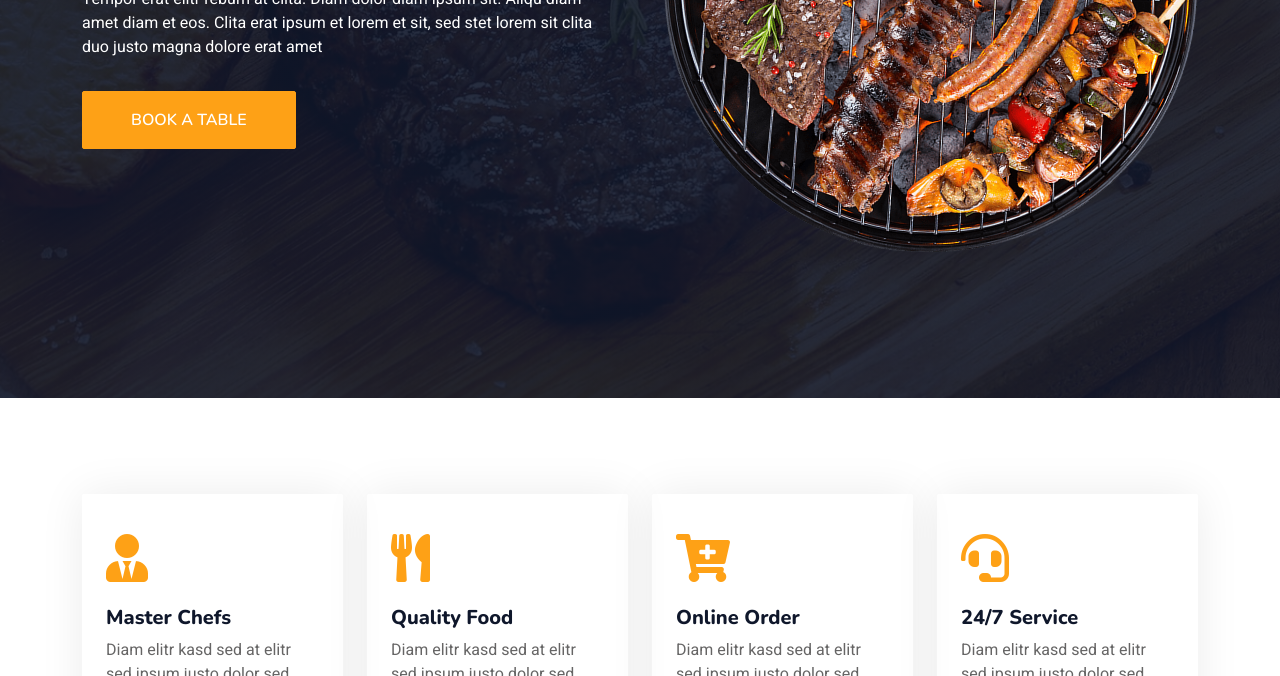
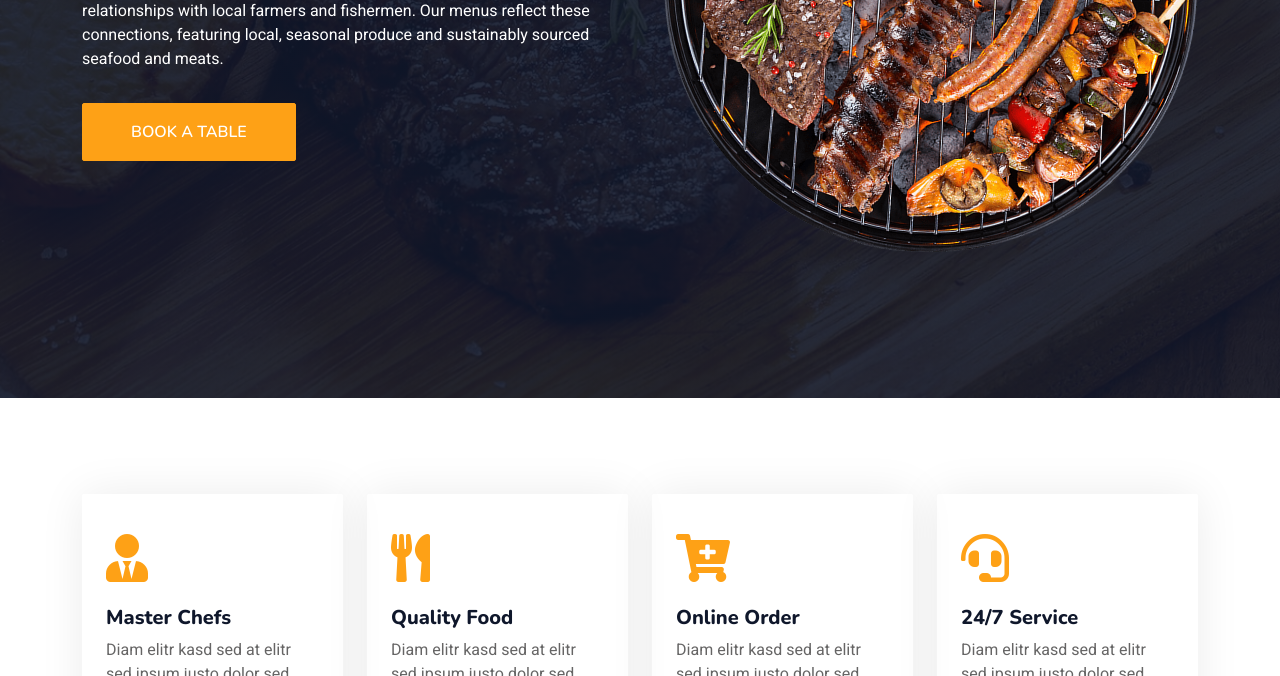
Before and after one commit to adinnnf/kelprojek, a plain HTML site: page index.html in a window 1280 px wide. Shown: the part 424-1100 px from the top of the page. Drawn offline with nearby package versions, Linux system fonts and the light colour scheme.

```diff
--- a/index.html
+++ b/index.html
@@ -3,7 +3,7 @@
 
 <head>
     <meta charset="utf-8">
-    <title>Restoran - Bootstrap Restaurant Template</title>
+    <title>Home</title>
     <meta content="width=device-width, initial-scale=1.0" name="viewport">
     <meta content="" name="keywords">
     <meta content="" name="description">
@@ -78,7 +78,7 @@
                     <div class="row align-items-center g-5">
                         <div class="col-lg-6 text-center text-lg-start">
                             <h1 class="display-3 text-white animated slideInLeft">Enjoy Our<br>Delicious Meal</h1>
-                            <p class="text-white animated slideInLeft mb-4 pb-2">Tempor erat elitr rebum at clita. Diam dolor diam ipsum sit. Aliqu diam amet diam et eos. Clita erat ipsum et lorem et sit, sed stet lorem sit clita duo justo magna dolore erat amet</p>
+                            <p class="text-white animated slideInLeft mb-4 pb-2"> We believe in the commitment to our community and in fostering long term relationships with local farmers and fishermen. Our menus reflect these connections, featuring local, seasonal produce and sustainably sourced seafood and meats.</p>
                             <a href="" class="btn btn-primary py-sm-3 px-sm-5 me-3 animated slideInLeft">Book A Table</a>
                         </div>
                         <div class="col-lg-6 text-center text-lg-end overflow-hidden">
```
